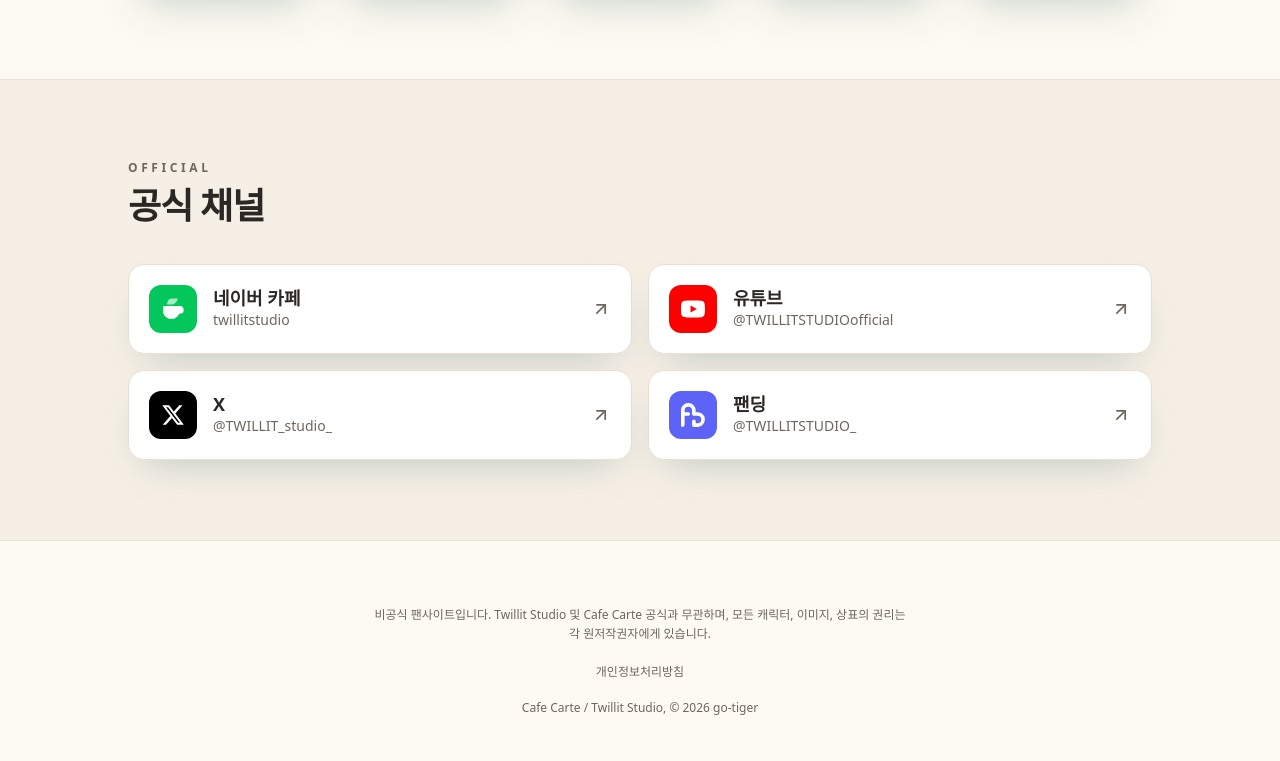
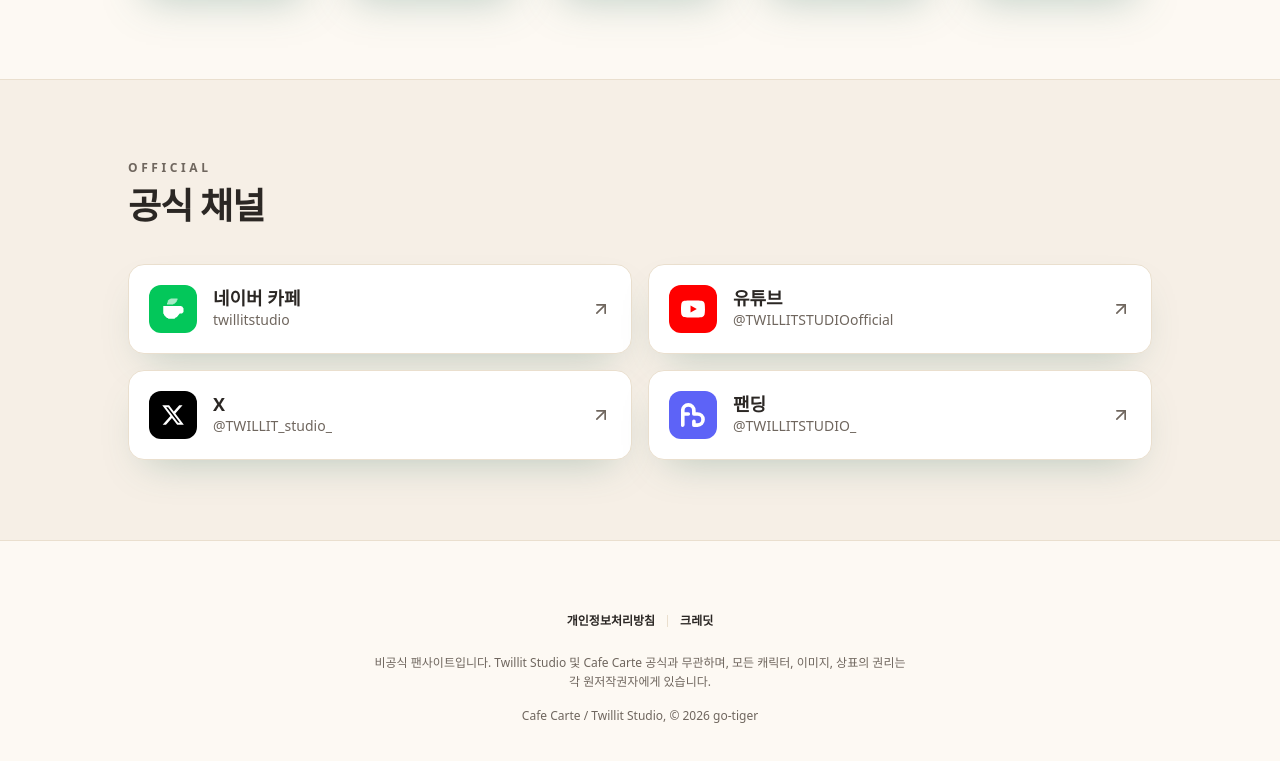
Before and after one commit to go-tiger/cafe-carte, a Next.js app: page / in a window 1280 px wide. Shown: the part 1237-1998 px from the top of the page. Built offline with nearby package versions, Linux system fonts and the light colour scheme; no server answers; a web font is replaced by a local one.

Commit message:
refactor: 크레딧을 헤더에서 푸터로 이동

```diff
--- a/src/components/SiteFooter.tsx
+++ b/src/components/SiteFooter.tsx
@@ -1,6 +1,8 @@
 import Link from 'next/link';
+import { cn } from '@/shared/lib';
 
 const SINCE = 2026;
+const FOOTER_LINK = 'inline-flex h-8 items-center text-text transition-colors hover:text-accent hover:underline';
 
 export function SiteFooter() {
   const year = new Date().getFullYear();
@@ -8,17 +10,20 @@ export function SiteFooter() {
 
   return (
     <footer className='border-t border-border px-6 py-16 sm:px-10'>
-      <div className='mx-auto flex max-w-5xl flex-col items-center gap-3 text-center'>
+      <div className='mx-auto flex max-w-5xl flex-col items-center gap-4 text-center'>
+        <nav aria-label='사이트 정보' className='flex items-center gap-3 text-xs'>
+          <Link href='/privacy' className={cn(FOOTER_LINK, 'font-bold')}>
+            개인정보처리방침
+          </Link>
+          <span aria-hidden className='h-3 w-px bg-border' />
+          <Link href='/credits' className={cn(FOOTER_LINK, 'font-bold')}>
+            크레딧
+          </Link>
+        </nav>
         <p className='text-xs leading-relaxed text-text-muted'>
           비공식 팬사이트입니다. Twillit Studio 및 Cafe Carte 공식과 무관하며, 모든 캐릭터, 이미지, 상표의 권리는
           <br className='hidden sm:block' /> 각 원저작권자에게 있습니다.
         </p>
-        <Link
-          href='/privacy'
-          className='inline-flex h-8 items-center text-xs text-text-muted hover:text-text hover:underline'
-        >
-          개인정보처리방침
-        </Link>
         <p className='text-xs text-text-muted'>Cafe Carte / Twillit Studio, &copy; {years} go-tiger</p>
       </div>
     </footer>
--- a/src/components/SiteHeader.tsx
+++ b/src/components/SiteHeader.tsx
@@ -11,7 +11,6 @@ import { AnniversaryBanner } from './AnniversaryBanner';
 const NAV_LINKS = [
   { href: '/members', label: 'MEMBERS' },
   { href: '/covers', label: 'COVERS' },
-  { href: '/credits', label: 'CREDITS' },
 ];
 
 export function SiteHeader({ transparentOnTop = false }: { transparentOnTop?: boolean }) {
```
